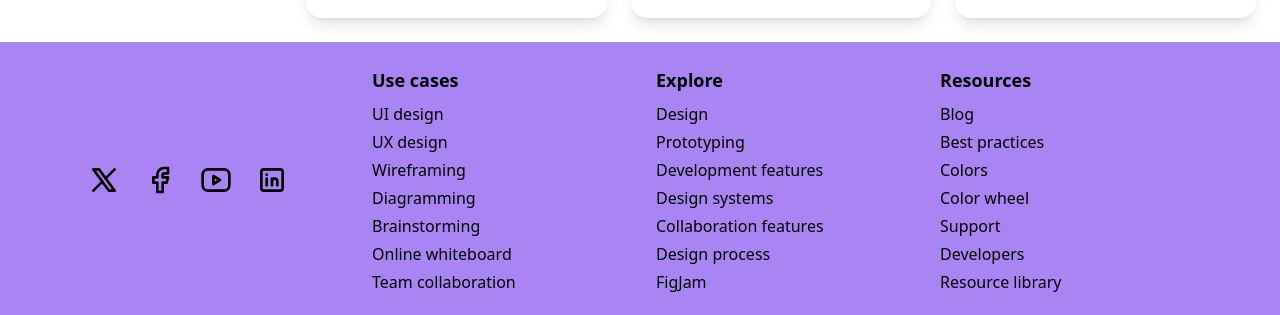
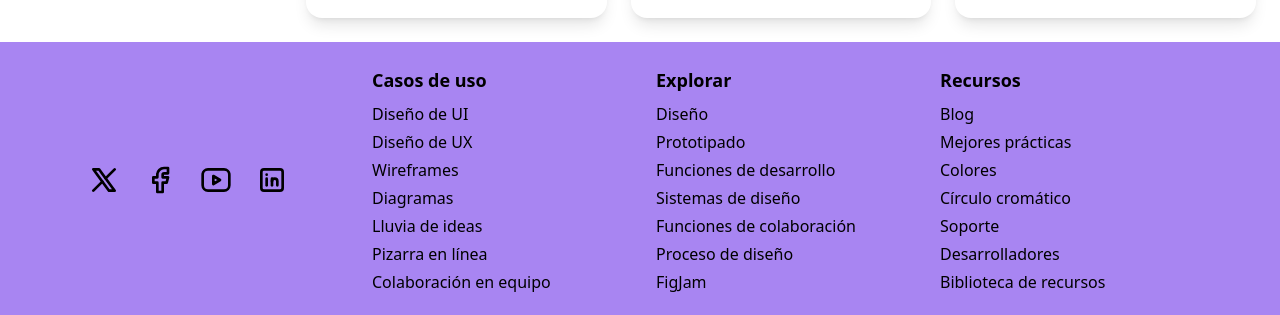
Before and after one commit to M4ttH3W711/Fifa2026WorlCup-WebExample, a Next.js app: page /Tienda in a window 1280 px wide. Shown: the part 2368-2683 px from the top of the page. Built offline with nearby package versions, Linux system fonts and the light colour scheme.

Commit message:
Arreglos navbar y footer

```diff
--- a/src/app/components/Footer.tsx
+++ b/src/app/components/Footer.tsx
@@ -14,6 +14,7 @@ const Footer = () => {
             aria-label="Twitter"
             className="hover:scale-110 transition-transform"
           >
+            {/* Icono de Twitter */}
             <svg
               xmlns="http://www.w3.org/2000/svg"
               width="32"
@@ -37,6 +38,7 @@ const Footer = () => {
             aria-label="Facebook"
             className="hover:scale-110 transition-transform"
           >
+            {/* Icono de Facebook */}
             <svg
               xmlns="http://www.w3.org/2000/svg"
               width="32"
@@ -59,6 +61,7 @@ const Footer = () => {
             aria-label="YouTube"
             className="hover:scale-110 transition-transform"
           >
+            {/* Icono de YouTube */}
             <svg
               xmlns="http://www.w3.org/2000/svg"
               width="32"
@@ -82,6 +85,7 @@ const Footer = () => {
             aria-label="LinkedIn"
             className="hover:scale-110 transition-transform"
           >
+            {/* Icono de LinkedIn */}
             <svg
               xmlns="http://www.w3.org/2000/svg"
               width="32"
@@ -102,45 +106,45 @@ const Footer = () => {
           </a>
         </div>
 
-        {/* Use cases */}
+        {/* Casos de uso */}
         <div>
-          <h3 className="font-semibold text-lg mb-2">Use cases</h3>
+          <h3 className="font-semibold text-lg mb-2">Casos de uso</h3>
           <ul className="space-y-1">
-            <li>UI design</li>
-            <li>UX design</li>
-            <li>Wireframing</li>
-            <li>Diagramming</li>
-            <li>Brainstorming</li>
-            <li>Online whiteboard</li>
-            <li>Team collaboration</li>
+            <li>Diseño de UI</li>
+            <li>Diseño de UX</li>
+            <li>Wireframes</li>
+            <li>Diagramas</li>
+            <li>Lluvia de ideas</li>
+            <li>Pizarra en línea</li>
+            <li>Colaboración en equipo</li>
           </ul>
         </div>
 
-        {/* Explore */}
+        {/* Explorar */}
         <div>
-          <h3 className="font-semibold text-lg mb-2">Explore</h3>
+          <h3 className="font-semibold text-lg mb-2">Explorar</h3>
           <ul className="space-y-1">
-            <li>Design</li>
-            <li>Prototyping</li>
-            <li>Development features</li>
-            <li>Design systems</li>
-            <li>Collaboration features</li>
-            <li>Design process</li>
+            <li>Diseño</li>
+            <li>Prototipado</li>
+            <li>Funciones de desarrollo</li>
+            <li>Sistemas de diseño</li>
+            <li>Funciones de colaboración</li>
+            <li>Proceso de diseño</li>
             <li>FigJam</li>
           </ul>
         </div>
 
-        {/* Resources */}
+        {/* Recursos */}
         <div>
-          <h3 className="font-semibold text-lg mb-2">Resources</h3>
+          <h3 className="font-semibold text-lg mb-2">Recursos</h3>
           <ul className="space-y-1">
             <li>Blog</li>
-            <li>Best practices</li>
-            <li>Colors</li>
-            <li>Color wheel</li>
-            <li>Support</li>
-            <li>Developers</li>
-            <li>Resource library</li>
+            <li>Mejores prácticas</li>
+            <li>Colores</li>
+            <li>Círculo cromático</li>
+            <li>Soporte</li>
+            <li>Desarrolladores</li>
+            <li>Biblioteca de recursos</li>
           </ul>
         </div>
       </div>
--- a/src/app/components/Navbar.tsx
+++ b/src/app/components/Navbar.tsx
@@ -12,11 +12,10 @@ const Navbar = () => {
   const buttons = [
     { name: "Inicio", path: "/" },
     { name: "Tienda", path: "/Tienda" },
-    { name: "Comunidad", path: "/comunidad" },
-    { name: "Recursos", path: "/recursos" },
-    { name: "Portafolio", path: "/portafolio" },
-    { name: "Contacto", path: "/contacto" },
-    { name: "Link", path: "/link" },
+    { name: "Comunidad", path: "/Comunidad" },
+    { name: "Recursos", path: "/Recursos" },
+    { name: "Portafolio", path: "/Portafolio" },
+    { name: "Contacto", path: "/Contacto" },
   ];
 
   const handleMouseEnter = () => {
@@ -41,11 +40,13 @@ const Navbar = () => {
             className="h-12 cursor-pointer"
           />
         </Link>
-        <img
-          src="https://digitalhub.fifa.com/transform/befe3a64-328b-453c-8b58-0faeb9103684/FIFA_Logo_White_Generic?&io=transform:fill&quality=75"
-          alt="Logo FIFA"
-          className="h-10"
-        />
+        <Link href="/">
+          <img
+            src="https://digitalhub.fifa.com/transform/befe3a64-328b-453c-8b58-0faeb9103684/FIFA_Logo_White_Generic?&io=transform:fill&quality=75"
+            alt="Logo FIFA"
+            className="h-10 cursor-pointer"
+          />
+        </Link>
       </div>
 
       {/* Botones de navegación */}
@@ -55,10 +56,11 @@ const Navbar = () => {
           return (
             <Link key={btn.name} href={btn.path}>
               <button
+                aria-current={isActive ? "page" : undefined}
                 className={`px-4 py-2 rounded-md transition-all duration-200 cursor-pointer
                   ${
                     isActive
-                      ? "bg-[#63F2CA] text-black"
+                      ? "bg-[#63F2CA] text-black hover:bg-[#7FF5D6]" // activo: #63F2CA, hover aclara a #7FF5D6
                       : "bg-[#3552F2] text-white hover:bg-[#6c82f7]"
                   }`}
               >
@@ -107,12 +109,29 @@ const Navbar = () => {
               onMouseLeave={handleMouseLeave}
             >
               <Link href="/IniciarSesion">
-                <button className="w-full text-left px-4 py-2 text-black hover:bg-[#63F2CA] border-b border-gray-300">
+                <button
+                  aria-current={pathname === "/IniciarSesion" ? "page" : undefined}
+                  className={`w-full text-left px-4 py-2 border-b border-gray-300 cursor-pointer transition-colors duration-150
+                    ${
+                      pathname === "/IniciarSesion"
+                        ? "bg-[#63F2CA] text-black hover:bg-[#B9FAEB]" // activo + hover claro
+                        : "text-black hover:bg-[#B9FAEB]" // hover también es #B9FAEB
+                    }`}
+                >
                   Iniciar sesión
                 </button>
               </Link>
+
               <Link href="/CrearCuenta">
-                <button className="w-full text-left px-4 py-2 text-black hover:bg-[#63F2CA]">
+                <button
+                  aria-current={pathname === "/CrearCuenta" ? "page" : undefined}
+                  className={`w-full text-left px-4 py-2 cursor-pointer transition-colors duration-150
+                    ${
+                      pathname === "/CrearCuenta"
+                        ? "bg-[#63F2CA] text-black hover:bg-[#B9FAEB]" // activo + hover claro
+                        : "text-black hover:bg-[#B9FAEB]" // hover también es #B9FAEB
+                    }`}
+                >
                   Crear cuenta
                 </button>
               </Link>
```
